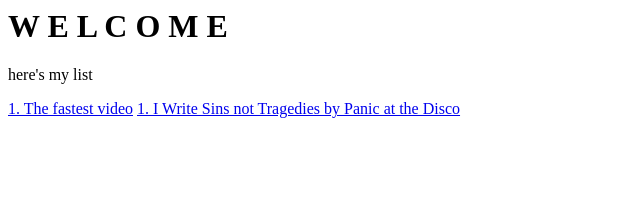
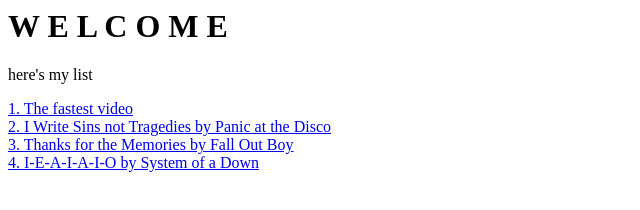
Before and after one commit to hasbithaufik/webtestoctodile, a plain HTML site: page registerr.html in a window 1280 px wide. Shown: the whole page, without its empty margins (0-640 px from the left). Drawn offline with Linux system fonts and the light colour scheme.

Commit message:
Update registerr.html

```diff
--- a/registerr.html
+++ b/registerr.html
@@ -1,7 +1,11 @@
 <html>
 	<h1>W E L C O M E</h1>
 	<p>here's my list</p>
-	<a href="https://www.youtube.com/watch?v=tPEE9ZwTmy0&ab_channel=MylotheCat">1. The fastest video</a>
-	<a href="https://www.youtube.com/watch?v=V3soG5njoNw&ab_channel=WindMusic">1. I Write Sins not Tragedies by Panic at the Disco</a>
+	<a href="https://www.youtube.com/watch?v=tPEE9ZwTmy0&ab_channel=MylotheCat">1. The fastest video</a><br>
+	<a href="https://www.youtube.com/watch?v=V3soG5njoNw&ab_channel=WindMusic">2. I Write Sins not Tragedies by Panic at the Disco</a><br>
+	<a href="https://www.youtube.com/watch?v=NQxDwWC64Z4&ab_channel=LyricistLounge-Lines">3. Thanks for the Memories by Fall Out Boy</a><br>
+	<a href="https://www.youtube.com/watch?v=eudOwe3Rz-0&ab_channel=systemofadownVEVO">4. I-E-A-I-A-I-O by System of a Down</a><br>
+
+
 
 </html>
```
